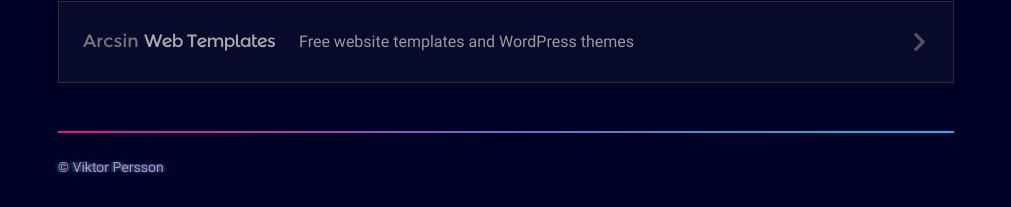
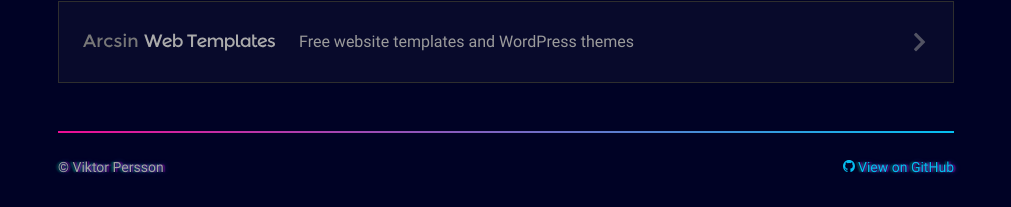
Before and after one commit to vikpe/vikpe.github.io, a Jekyll site: the page built from docs/_pages/index.html, in a window 1280 px wide. Shown: the part 749-956 px from the top of the page, without its empty margins (134-1145 px from the left). Built offline with Jekyll 4.4.1, drawn with Linux system fonts in a browser that asks for light colours; some web fonts are replaced.

Commit message:
Add link in footer to site repo.

```diff
--- a/docs/_includes/layout/footer.html
+++ b/docs/_includes/layout/footer.html
@@ -1,6 +1,15 @@
 <div class="app-section">
     <hr class="app-bg-gradient mb-1p5">
-    <div class="dh-text-small app-text-glow">
-        &copy; {{site.name}}
+    <div
+        class="dh-text-small app-text-glow columns is-vcentered is-mobile is-gapless is-justify-content-space-between m-0">
+        <div class="column is-narrow">
+            &copy; {{site.name}}
+        </div>
+        <div class="column is-narrow">
+            <a href="https://github.com/vikpe/vikpe.github.io" class="app-dim" rel="nofollow">
+                <img src="{{'/assets/app/img/icons/github.svg' | prepend: site.url}}"
+                     alt="GitHub" width="12" height="12" /> View on GitHub
+            </a>
+        </div>
     </div>
 </div>
--- a/src/app/styles/_app.scss
+++ b/src/app/styles/_app.scss
@@ -181,10 +181,10 @@ hr.app-bg-gradient {
       width: 12*$dh-spacer;
     }
   }
+}
 
-  &.app-dim > a {
-    @include app-grayscale();
-  }
+a.app-dim, .app-dim > a {
+  @include app-grayscale();
 }
 
 
```
